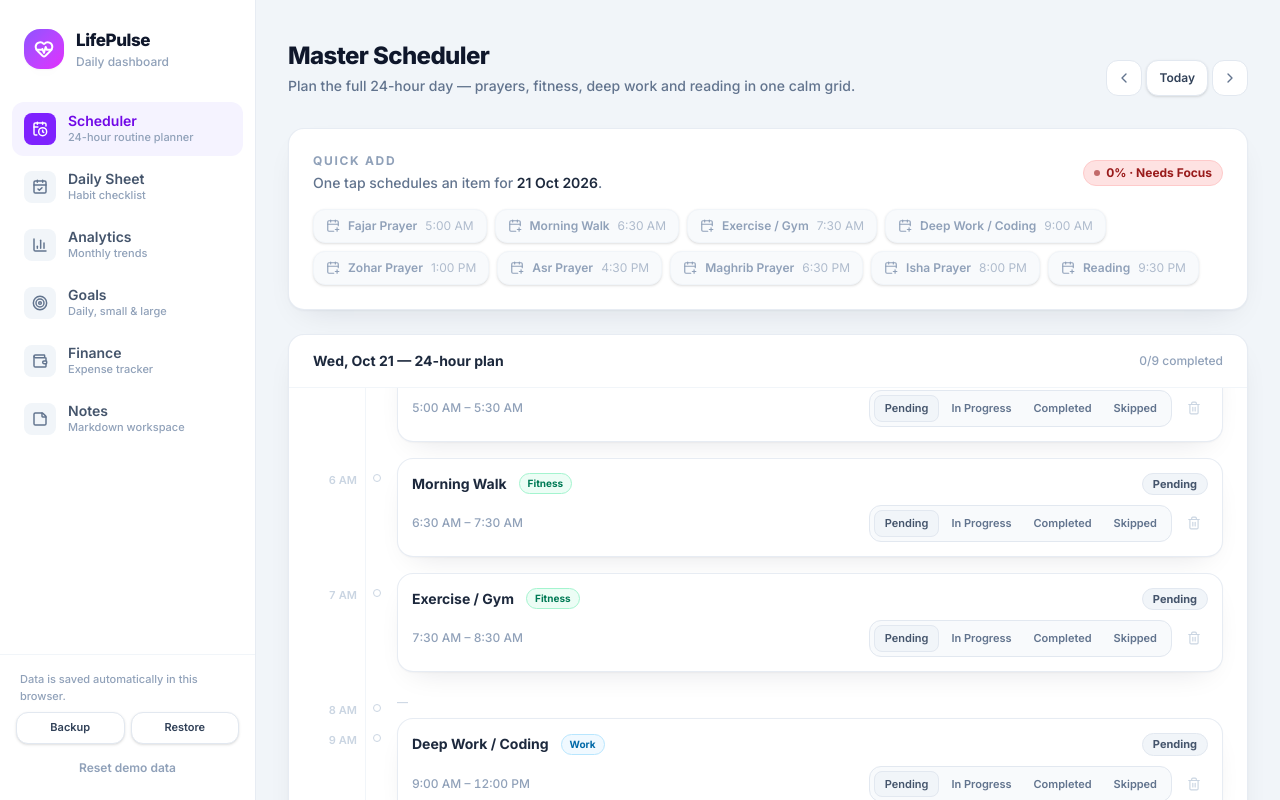
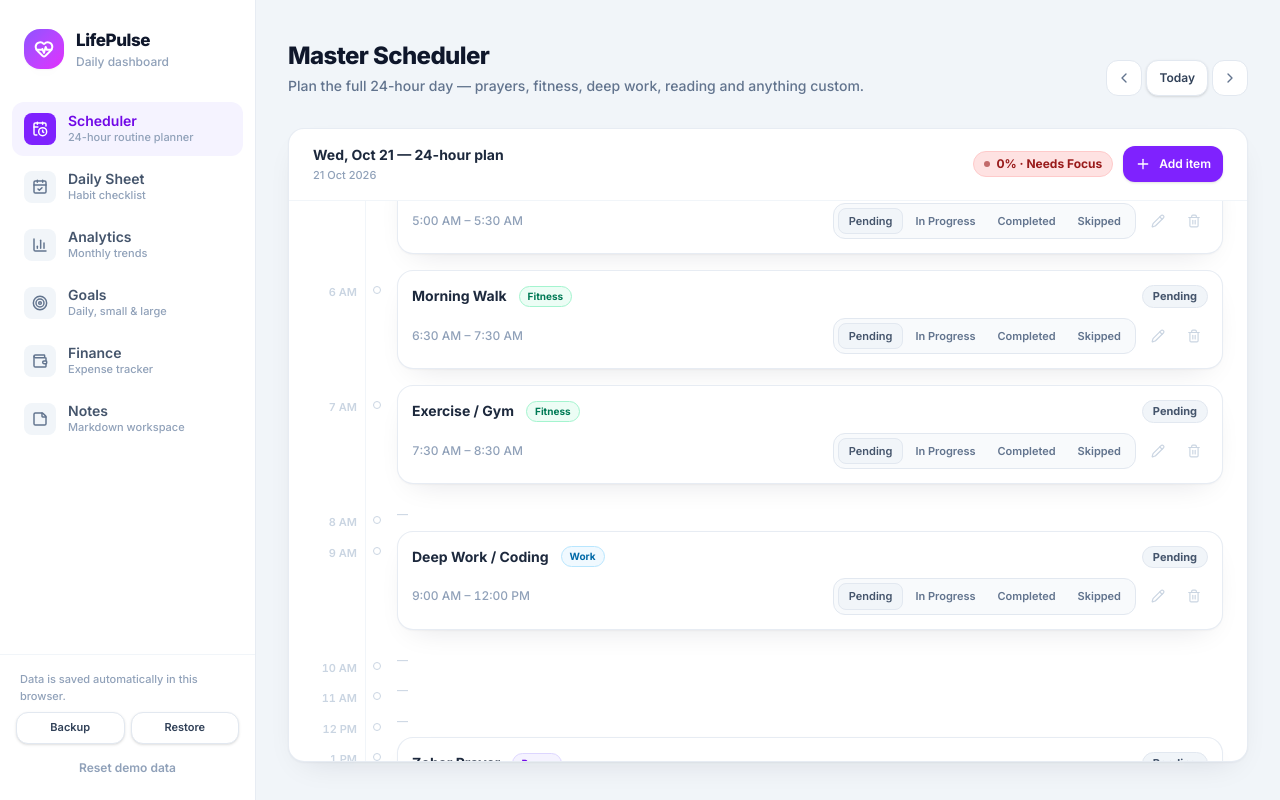
Before and after one commit to hassy1122/LifePulseSchedule, a React (Vite) app: page / in a window 1280 px wide. Shown: the top 800 px of the page. Built offline with nearby package versions, Linux system fonts and the light colour scheme.

Commit message:
Scheduler: add/edit/remove items, quick-add presets moved into Add popover

```diff
--- a/src/pages/Scheduler.jsx
+++ b/src/pages/Scheduler.jsx
@@ -1,18 +1,41 @@
 import { useEffect, useMemo, useRef, useState } from "react"
-import { CalendarPlus, ChevronLeft, ChevronRight, Trash2 } from "lucide-react"
+import { CalendarPlus, ChevronLeft, ChevronRight, Pencil, Plus, Trash2, X } from "lucide-react"
 import { CATEGORY_COLORS, PRESETS, STATUSES } from "../lib/theme"
 import { addDays, dateKey, fmtDayLong, fmtDayShort, fmtHour, uid } from "../lib/utils"
 import { Badge, EmptyState, PageHeader } from "../components/ui"
 
 const HOURS = Array.from({ length: 24 }, (_, h) => h)
 const EMPTY_BLOCKS = []
+const CATEGORIES = ["Prayer", "Fitness", "Work", "Growth", "Other"]
+const DURATIONS = [
+  [0.25, "15 min"],
+  [0.5, "30 min"],
+  [0.75, "45 min"],
+  [1, "1 hour"],
+  [1.5, "1½ hours"],
+  [2, "2 hours"],
+  [2.5, "2½ hours"],
+  [3, "3 hours"],
+  [4, "4 hours"],
+]
+
+/* decimal hours (18.5) ⇄ "HH:MM" for <input type="time"> */
+function decToTime(h) {
+  const hh = Math.floor(h) % 24
+  const mm = Math.round((h - Math.floor(h)) * 60)
+  return `${String(hh).padStart(2, "0")}:${String(mm).padStart(2, "0")}`
+}
+function timeToDec(s) {
+  const [hh = 0, mm = 0] = s.split(":").map(Number)
+  return hh + mm / 60
+}
 
 function StatusControl({ value, onChange }) {
   return (
     <div
       className="inline-flex flex-wrap gap-0.5 rounded-xl border border-slate-200 bg-slate-50 p-1"
       role="group"
-      aria-label={`Status for scheduled item`}
+      aria-label="Status for scheduled item"
     >
       {STATUSES.map((s) => {
         const active = value === s.id
@@ -34,9 +57,166 @@ function StatusControl({ value, onChange }) {
   )
 }
 
+/* ---------------- Add / edit popover ---------------- */
+
+function ItemPopover({ editing, blocks, onSubmit, onClose }) {
+  const [title, setTitle] = useState(editing?.title ?? "")
+  const [cat, setCat] = useState(editing?.cat ?? "Other")
+  const [start, setStart] = useState(decToTime(editing?.start ?? 9))
+  const [dur, setDur] = useState(String(editing?.dur ?? 1))
+  const titleRef = useRef(null)
+  const isEdit = Boolean(editing)
+
+  useEffect(() => {
+    titleRef.current?.focus()
+    const onKey = (e) => e.key === "Escape" && onClose()
+    window.addEventListener("keydown", onKey)
+    return () => window.removeEventListener("keydown", onKey)
+  }, [onClose])
+
+  function submit(e) {
+    e.preventDefault()
+    if (!title.trim()) return
+    onSubmit({ title: title.trim(), cat, start: timeToDec(start), dur: Number(dur) })
+  }
+
+  return (
+    <>
+      <div className="fixed inset-0 z-20" aria-hidden="true" onClick={onClose} />
+      <div
+        role="dialog"
+        aria-label={isEdit ? "Edit scheduled item" : "Add a scheduled item"}
+        className="absolute left-3 right-3 top-full z-30 mt-2 rounded-2xl border border-slate-200/90 bg-white p-4 shadow-soft sm:left-auto sm:right-4 sm:w-[360px] sm:max-w-[calc(100vw-48px)]"
+      >
+        <div className="mb-3 flex items-center justify-between">
+          <h3 className="text-sm font-bold text-slate-800">
+            {isEdit ? "Edit item" : "Add item"}
+          </h3>
+          <button
+            type="button"
+            onClick={onClose}
+            aria-label="Close"
+            className="flex h-7 w-7 items-center justify-center rounded-lg text-slate-400 transition hover:bg-slate-100 hover:text-slate-700 focus-visible:outline-2 focus-visible:outline-violet-500"
+          >
+            <X className="h-4 w-4" aria-hidden="true" />
+          </button>
+        </div>
+
+        {!isEdit && (
+          <div className="mb-4">
+            <p className="section-title mb-2">Quick presets</p>
+            <ul className="flex flex-wrap gap-1.5">
+              {PRESETS.map((p) => {
+                const added = blocks.some((b) => b.presetId === p.id)
+                return (
+                  <li key={p.id}>
+                    <button
+                      type="button"
+                      onClick={() => onSubmit({ ...p, fromPreset: true })}
+                      disabled={added}
+                      aria-label={`Add ${p.title} at ${fmtHour(p.start)}`}
+                      className={`rounded-lg border px-2 py-1 text-[11px] font-semibold transition focus-visible:outline-2 focus-visible:outline-violet-500 ${
+                        added
+                          ? "cursor-default border-slate-100 bg-slate-50 text-slate-300"
+                          : "cursor-pointer border-slate-200 bg-white text-slate-600 hover:border-violet-300 hover:bg-violet-50 hover:text-violet-700"
+                      }`}
+                    >
+                      {p.title}
+                    </button>
+                  </li>
+                )
+              })}
+            </ul>
+            <div className="my-3.5 flex items-center gap-2" aria-hidden="true">
+              <span className="h-px flex-1 bg-slate-100" />
+              <span className="text-[10px] font-bold uppercase tracking-wider text-slate-300">or custom</span>
+              <span className="h-px flex-1 bg-slate-100" />
+            </div>
+          </div>
+        )}
+
+        <form onSubmit={submit}>
+          <label className="mb-1.5 block text-xs font-bold text-slate-600" htmlFor="item-title">
+            Title
+          </label>
+          <input
+            id="item-title"
+            ref={titleRef}
+            className="input mb-4"
+            value={title}
+            onChange={(e) => setTitle(e.target.value)}
+            placeholder="e.g. Study session"
+            required
+          />
+
+          <fieldset className="mb-4">
+            <legend className="mb-1.5 text-xs font-bold text-slate-600">Category</legend>
+            <div className="flex flex-wrap gap-1.5" role="radiogroup" aria-label="Category">
+              {CATEGORIES.map((c) => {
+                const active = cat === c
+                const tint = CATEGORY_COLORS[c]
+                return (
+                  <button
+                    key={c}
+                    type="button"
+                    role="radio"
+                    aria-checked={active}
+                    onClick={() => setCat(c)}
+                    className={`rounded-lg border px-2.5 py-1 text-[11px] font-bold transition focus-visible:outline-2 focus-visible:outline-offset-1 focus-visible:outline-violet-500 ${
+                      active ? `${tint.chip}` : "border-slate-200 bg-white text-slate-500 hover:bg-slate-50"
+                    }`}
+                  >
+                    {c}
+                  </button>
+                )
+              })}
+            </div>
+          </fieldset>
+
+          <div className="mb-5 grid grid-cols-2 gap-3">
+            <div>
+              <label className="mb-1.5 block text-xs font-bold text-slate-600" htmlFor="item-start">
+                Start
+              </label>
+              <input
+                id="item-start"
+                type="time"
+                className="input"
+                value={start}
+                onChange={(e) => setStart(e.target.value)}
+                required
+              />
+            </div>
+            <div>
+              <label className="mb-1.5 block text-xs font-bold text-slate-600" htmlFor="item-dur">
+                Duration
+              </label>
+              <select id="item-dur" className="input" value={dur} onChange={(e) => setDur(e.target.value)}>
+                {DURATIONS.map(([v, label]) => (
+                  <option key={v} value={v}>
+                    {label}
+                  </option>
+                ))}
+              </select>
+            </div>
+          </div>
+
+          <button type="submit" className="btn-primary w-full">
+            <Plus className="h-4 w-4" aria-hidden="true" />
+            {isEdit ? "Save changes" : "Add to schedule"}
+          </button>
+        </form>
+      </div>
+    </>
+  )
+}
+
+/* ---------------- Page ---------------- */
+
 export default function Scheduler({ data, patch }) {
   const [todayKey] = useState(() => dateKey(new Date()))
   const [viewKey, setViewKey] = useState(todayKey)
+  const [editor, setEditor] = useState(null) // null | { block?: scheduler item }
   const scroller = useRef(null)
 
   const blocks = data.scheduler?.[viewKey] ?? EMPTY_BLOCKS
@@ -46,7 +226,7 @@ export default function Scheduler({ data, patch }) {
     return map
   }, [blocks])
 
-  // Jump the scroll position to early morning on first render.
+  // Jump the scroll position to early morning when the day changes.
   useEffect(() => {
     if (scroller.current) scroller.current.scrollTop = 5 * 46 - 16
   }, [viewKey])
@@ -61,18 +241,22 @@ export default function Scheduler({ data, patch }) {
     })
   }
 
-  function addPreset(p) {
+  function submitEditor(item) {
     updateDay((arr) => {
-      arr.push({
-        id: uid("sb"),
-        title: p.title,
-        cat: p.cat,
-        start: p.start,
-        dur: p.dur,
-        status: "pending",
-      })
+      if (editor?.block) {
+        const b = arr.find((x) => x.id === editor.block.id)
+        if (b) Object.assign(b, item)
+      } else if (item.fromPreset) {
+        if (arr.some((x) => x.presetId === item.id)) return
+        const { fromPreset: _ignored, ...preset } = item
+        arr.push({ ...preset, id: uid("sb"), status: "pending" })
+      } else {
+        arr.push({ id: uid("sb"), title: item.title, cat: item.cat, start: item.start, dur: item.dur, status: "pending" })
+      }
       arr.sort((a, b) => a.start - b.start)
     })
+    if (item.fromPreset) return // keep popover open so several presets can be added
+    setEditor(null)
   }
 
   function setStatus(id, status) {
@@ -83,14 +267,17 @@ export default function Scheduler({ data, patch }) {
   }
 
   function remove(id) {
-    updateDay((arr) => arr.splice(arr.findIndex((x) => x.id === id), 1))
+    updateDay((arr) => {
+      const i = arr.findIndex((x) => x.id === id)
+      if (i >= 0) arr.splice(i, 1)
+    })
   }
 
   return (
     <div>
       <PageHeader
         title="Master Scheduler"
-        subtitle="Plan the full 24-hour day — prayers, fitness, deep work and reading in one calm grid."
+        subtitle="Plan the full 24-hour day — prayers, fitness, deep work, reading and anything custom."
       >
         <div className="flex items-center gap-1">
           <button type="button" className="icon-btn" aria-label="Previous day" onClick={() => setViewKey(addDays(viewKey, -1))}>
@@ -110,61 +297,43 @@ export default function Scheduler({ data, patch }) {
         </div>
       </PageHeader>
 
-      {/* Quick-add presets */}
-      <section className="card mb-6" aria-labelledby="presets-heading">
-        <div className="mb-4 flex items-center justify-between gap-4">
+      {/* 24-hour planner */}
+      <section className="card relative p-0" aria-labelledby="planner-heading">
+        <div className="flex flex-wrap items-center justify-between gap-3 border-b border-slate-100 px-6 py-4">
           <div>
-            <h2 id="presets-heading" className="section-title">Quick add</h2>
-            <p className="mt-1 text-sm font-medium text-slate-500">
-              One tap schedules an item for <strong className="font-semibold text-slate-800">{fmtDayLong(viewKey)}</strong>.
-            </p>
+            <h2 id="planner-heading" className="text-sm font-bold text-slate-800">
+              {fmtDayShort(viewKey)} — 24-hour plan
+            </h2>
+            <p className="mt-0.5 text-[11px] font-medium text-slate-400">{fmtDayLong(viewKey)}</p>
           </div>
-          {blocks.length > 0 && <Badge pct={pct} showLabel />}
+          <div className="flex items-center gap-2.5">
+            {blocks.length > 0 && <Badge pct={pct} showLabel />}
+            <button
+              type="button"
+              onClick={() => setEditor({})}
+              aria-expanded={editor != null && editor.block == null}
+              className="btn-primary !h-9 !px-3 text-xs"
+            >
+              <Plus className="h-4 w-4" aria-hidden="true" /> Add item
+            </button>
+          </div>
         </div>
-        <ul className="flex flex-wrap gap-2">
-          {PRESETS.map((p) => {
-            const cat = CATEGORY_COLORS[p.cat]
-            const already = blocks.some((b) => b.presetId === p.id)
-            return (
-              <li key={p.id}>
-                <button
-                  type="button"
-                  onClick={() => addPreset(p)}
-                  disabled={already}
-                  aria-label={`Add ${p.title} at ${fmtHour(p.start)}`}
-                  className={`inline-flex items-center gap-2 rounded-xl border px-3 py-2 text-xs font-semibold shadow-sm transition focus-visible:outline-2 focus-visible:outline-offset-2 focus-visible:outline-violet-500 ${
-                    already
-                      ? "cursor-default border-slate-100 bg-slate-50 text-slate-400"
-                      : `bg-white text-slate-700 hover:-translate-y-px hover:shadow-soft ${cat.chip}`
-                  }`}
-                >
-                  <CalendarPlus className="h-3.5 w-3.5" aria-hidden="true" />
-                  {p.title}
-                  <span className="font-normal opacity-70">{fmtHour(p.start)}</span>
-                </button>
-              </li>
-            )
-          })}
-        </ul>
-      </section>
 
-      {/* 24-hour planner */}
-      <section className="card overflow-hidden p-0" aria-labelledby="planner-heading">
-        <div className="flex items-center justify-between border-b border-slate-100 px-6 py-4">
-          <h2 id="planner-heading" className="text-sm font-bold text-slate-800">
-            {fmtDayShort(viewKey)} — 24-hour plan
-          </h2>
-          <span className="text-xs font-medium text-slate-400">
-            {completed}/{blocks.length} completed
-          </span>
-        </div>
+        {editor != null ? (
+          <ItemPopover
+            editing={editor.block ?? null}
+            blocks={blocks}
+            onSubmit={submitEditor}
+            onClose={() => setEditor(null)}
+          />
+        ) : null}
 
         <div ref={scroller} className="scroll-slim max-h-[560px] overflow-y-auto px-6 py-4">
           {blocks.length === 0 ? (
             <EmptyState
               icon={CalendarPlus}
               title="Nothing scheduled yet"
-              hint="Use the quick-add presets above to build your routine."
+              hint="Use “Add item” — quick presets or a fully custom block with its own time and duration."
             />
           ) : (
             <ol className="relative" aria-label="24 hour time blocks">
@@ -216,6 +385,14 @@ export default function Scheduler({ data, patch }) {
                                   <StatusControl value={b.status} onChange={(v) => setStatus(b.id, v)} />
                                   <button
                                     type="button"
+                                    onClick={() => setEditor({ block: b })}
+                                    aria-label={`Edit ${b.title}`}
+                                    className="flex h-7 w-7 items-center justify-center rounded-lg text-slate-300 transition hover:bg-violet-50 hover:text-violet-600 focus-visible:outline-2 focus-visible:outline-violet-500"
+                                  >
+                                    <Pencil className="h-3.5 w-3.5" aria-hidden="true" />
+                                  </button>
+                                  <button
+                                    type="button"
                                     onClick={() => remove(b.id)}
                                     aria-label={`Remove ${b.title}`}
                                     className="flex h-7 w-7 items-center justify-center rounded-lg text-slate-300 transition hover:bg-rose-50 hover:text-rose-500 focus-visible:outline-2 focus-visible:outline-violet-500"
```
Also changed, not shown: 1 other file (tests, documents, lock files or other folders).
